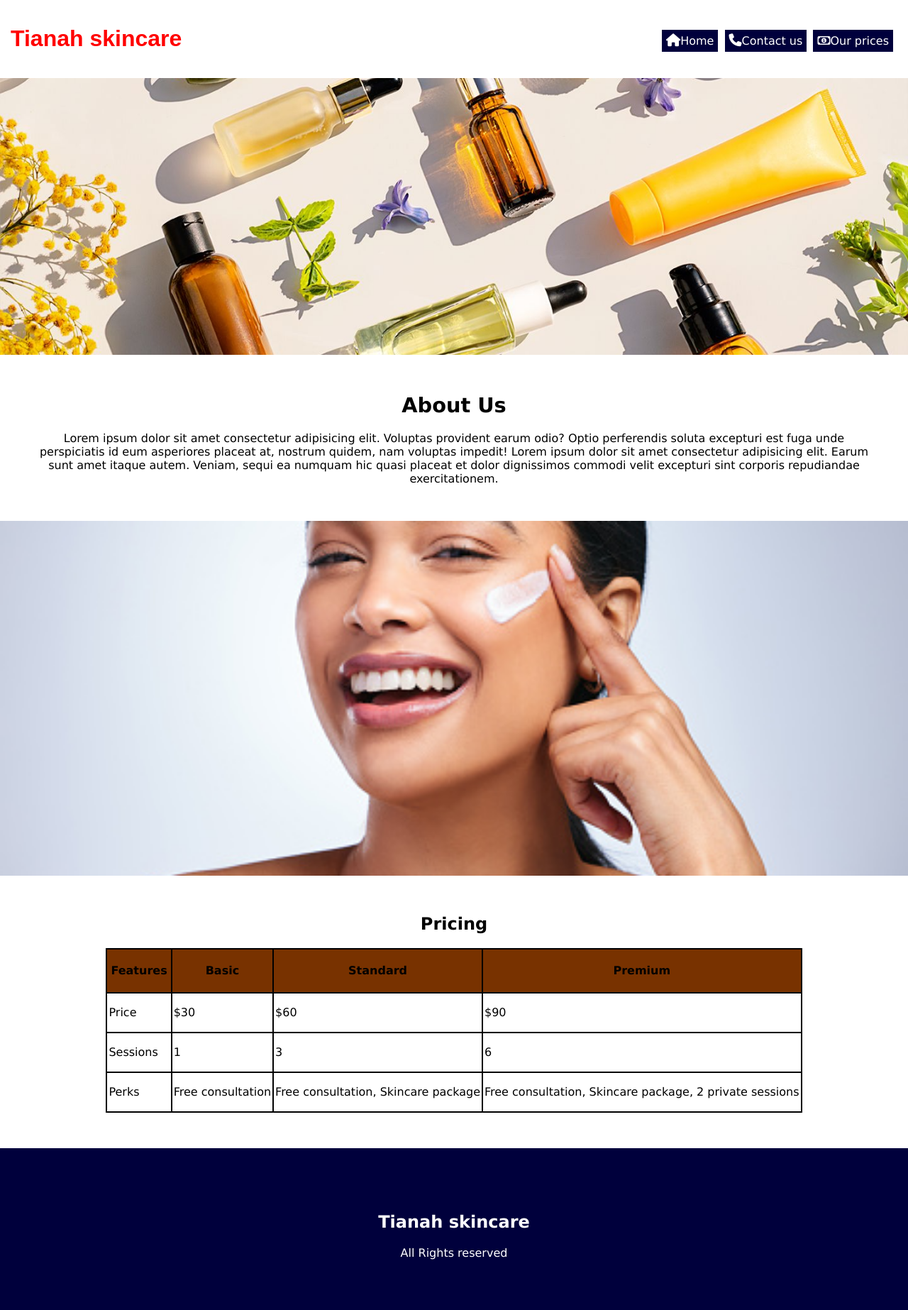
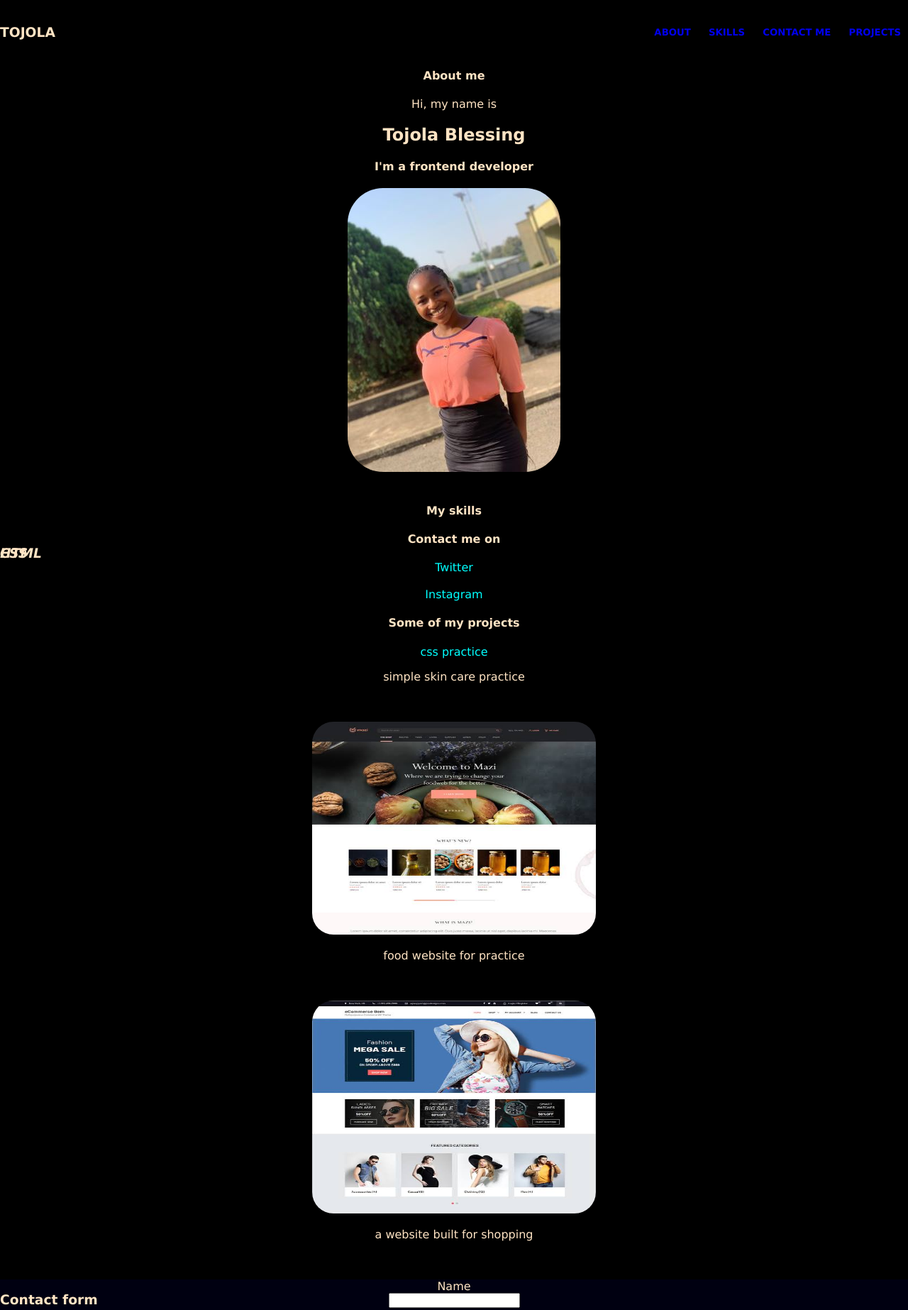
Before and after one commit to Tojola/nunsa-web-development, a plain HTML site: page index.html in a window 1280 px wide. Shown: the top 1846 px of the page at 71% size. Drawn offline with Linux system fonts and the light colour scheme.

Commit message:
first commit

```diff
--- a/index.html
+++ b/index.html
@@ -1,65 +1,80 @@
 <!DOCTYPE html>
 <html>
 <head>
-    <title>Tianah skin care</title>
+    <title>Tojola portfolio</title>
     <link rel="stylesheet"type="text/css"href="syntax.css">
     <script src="https://kit.fontawesome.com/337273005a.js" crossorigin="anonymous"></script>
 <body>
+    <div id="header"></div>
+    <h3>TOJOLA</h3>
+    <ul>
+   <li> <h5><a href="#about">ABOUT</a></h5></li>
+   <li> <h5><a href="#skills">SKILLS</a></h5></li>
+    <li><H5><a href="#contact">CONTACT ME</a></H5></li>
+<li><h5><a href="#project">PROJECTS</a></h5></li>
+</ul>
+    <div class="about">
+        <h4 id="about">About me</h4>
+    <p>Hi, my name is </p>
+     <h2> Tojola Blessing</h2>
+     <h4>I'm a frontend developer</h4>
+    <img src="tblessingo.jpeg">
+    </div>
+    <br>
+    <div class="skills">
+<h4 id="skills">My skills</h4>
+    <h3>HTML</h3>
+    <h3>CSS</h3>
+    </div>
+    <div class="contact">
+        <h4 id="contact">Contact me on</h4>
+    <a href="https://twitter.com/BlessingTojola?t=i4D-L6JSNW6Hz2ur10bklg&s=09">Twitter</a>
+   <br>
+   <br>
+    <a href="https://www.instagram.com/invites/contact/?i=1nlvexaluoty5&utm_content=52zoe20">Instagram</a>
+    </div>
+    <div class="project">
+        <h4 id="project">Some of my projects</h4>
+        <div id="skin-project">
+        <a href="https://tojola.github.io/nunsa-web-development/">css practice</a>
+        <p> simple skin care practice</p>
+        </div>
+        <br>
+        <br>
+        <div class="food">
+        <img src="food website.jpeg" height="300" width="400">
+        <p> food website for practice</p>
+        </div>
+        <br>
+        <br>
+        <div class="shopping">
+            <img src="shopping.jpeg" height="300" width="400">
+            <p> a website built for shopping</p>
+        </div>
+        <br>
+        <br>
+        <div id="contact-form">
+            <h3>Contact form</h3>
+            <form action=""method="">
+                <label for="Name">Name</label>
+                <br>
+                <input type="name">
+            </form>
+            <br>
+            <form action-=""method="">
+                <label for="Email">Email</label>
+                <br>
+                <input type="email">
+            </form>
+                  <form action=""method="">
+                    <p>Message</p>
+                    <textarea rows="3"cols="40"></textarea>
+                </form>
+                <br>
+             <input type="submit" value="submit">
+                </div>
 
-    <div id="menus">
-<div id="header">
-    <h1></i>Tianah skincare</h1>
-</div>
-    <div id="navigations">
-        <ul>
-        <p id="Home"></p>
-    <li>
-        <a href="#Home"><i class='fas fa-home' style='font-size:18px'></i>Home</a>
-    </li>
-    <li><a href="#Contact us"><i class='fas fa-phone' style='font-size:18px'></i>Contact us</a></li>
-    <li><a href="#Our-prices"><i class='far fa-money-bill-alt' style='font: size 18px'></i>Our prices</a></li>
-    </ul>
-</div>
-</div>
-<div class="main-page">
-<img src="skin.jpeg" width="100%">
-<div id="main-content">
-    <h1>About Us</h1>
-    <p id="Contact us">Lorem ipsum dolor sit amet consectetur adipisicing elit. Voluptas provident earum odio? Optio perferendis soluta excepturi est fuga unde perspiciatis id eum asperiores placeat at, nostrum quidem, nam voluptas impedit! Lorem ipsum dolor sit amet consectetur adipisicing elit. Earum sunt amet itaque autem. Veniam, sequi ea numquam hic quasi placeat et dolor dignissimos commodi velit excepturi sint corporis repudiandae exercitationem.</p>
-</div>
-<img src="skin2.jpeg" width="100%">
-<div id="price-section">
-<p id="Our-prices"><h2>Pricing</h2></p>
-<table>
-<th>Features</th>
-<th>Basic</th>
-<th>Standard</th>
-<th>Premium</th>
-<tr>
-    <td>Price</td>
-    <td>$30</td>
-    <td>$60</td>
-    <td>$90</td>
-</tr>
-<tr>
-    <td>Sessions</td>
-    <td>1</td>
-    <td>3</td>
-    <td>6</td>
-    </tr>
+    </div>
 
-<tr>
-    <td>Perks</td>
-    <td>Free consultation</td>
-    <td>Free consultation, Skincare package</td>
-    <td>Free consultation, Skincare package, 2 private sessions</td>
-</tr>
-</table>
-</div>
-<div id="footer">
-    <h2 class="tianah">Tianah skincare</h2>
-    <p class="rights">All Rights reserved</p>
-</div>
 
-</div>
 </body>
--- a/syntax.css
+++ b/syntax.css
@@ -1,103 +1,72 @@
 body{
-    margin: 0 ;
-    background-color: white;
+    background-color:black;
+    font-family: Verdana, Geneva, Tahoma, sans-serif;
     width: 100%;
     flex-wrap: wrap;
-    font-family: Verdana, Geneva, Tahoma, sans-serif ;
+    color: bisque;
+    margin: 0;
 }
-#menus{
-    margin: 0px;
-    width: 100%;
-    height: 100px;
-    display: flex;
-    padding: 5px;
-    flex-direction: row;
-position: fixed;
-top: 0;
-background-color: white;
+#header{
+    text-align: left;
+    text-decoration: none;
+    display:block;
+    }
+h3{
+    text-align: left;
+    position: fixed;
 
 }
-#header{
-    display: inline-flex;
-    color: red;
-    justify-content: flex-start;
-    width: 30%;
-    margin: 10px;
-    font-family: Arial, Helvetica, sans-serif;
-
-
-}
-#navigations{
-width: 70%;
-margin: 10px;
-padding: 10px;
-}
-#navigations ul{
+ul{
     list-style-type: none;
-    margin: 5px;
-    justify-content: flex-end;
-    text-align: right;
+text-align: right;
+margin-right: 10px;
 
 }
 li{
-    display: inline-flex;
-    margin-left: 2px;
+    display: inline-block;
+    margin-left: 20px;
 }
 a{
-    text-decoration: none;
-    padding: 6px;
-    border: 1px solid;
-    background-color:rgb(0, 0, 60);
-    color: white
-}
-img{
-    width: 100%;
-    height: 500px;
-    object-fit: cover;
-}
-#main-content{
-text-align: center;
-margin: 50px;
-}
-#main-content h1{
-    display: block;
-    margin-bottom: 20px;
-    font-weight: 800;
-    font-size: 1.8em;
-    font-family: Verdana, Geneva, Tahoma, sans-serif;
-
-}
-#main-content p{
-    font-family: Verdana, Geneva, Tahoma, sans-serif;
-    display: block;
-}
-#price-section{
-    text-align: center;
-    margin: 50px;
-}
-table, th, td{
-    text-align:start;
-    border: 2px solid black;
-    border-collapse: collapse;
-    height: 50px;
-    margin: auto;
-    padding: 2px;
-
-}
-th{
-    background-color: rgb(120, 50, 0);
-    padding: 5px;
+    text-decoration:none;
+    }
+.about{
+    display: flexbox;
     text-align: center;
 }
-#footer{
+.about img{
+border-radius: 50px;
+}
+.skills{
     text-align: center;
-    background-color: rgb(0, 0, 60);
-    width: 100%;
-    padding: 70px 0;
-    color: white;
-
 }
-
-.rights{
-    font-size: 16px;
+.skills h3{
+    text-align: center;
+    font-style: oblique;
 }
+.contact{
+    text-align: center;
+}
+.contact a{
+    color: cyan;
+}
+.project{
+    text-align: center;
+}
+.project a{
+    color: cyan;
+}
+.food img{
+    border-radius: 30px;
+}
+.shopping img{
+    border-radius: 30px;
+}
+#contact-form{
+    background-color: rgba(0, 0, 255, 0.068);
+}
+#contact-form h3{
+    text-align: center;
+}
+#contact-form input{
+    color: blue;
+}
```
Also changed, not shown: food 2.jpeg (added), food website.jpeg (added), foodwebsite.jpeg (added), image.jpeg (deleted), shopping.jpeg (added), skin.jpeg (deleted), skin2.jpeg (deleted), tblessingo.jpeg (added), website.jpeg (added), 2 other files.
